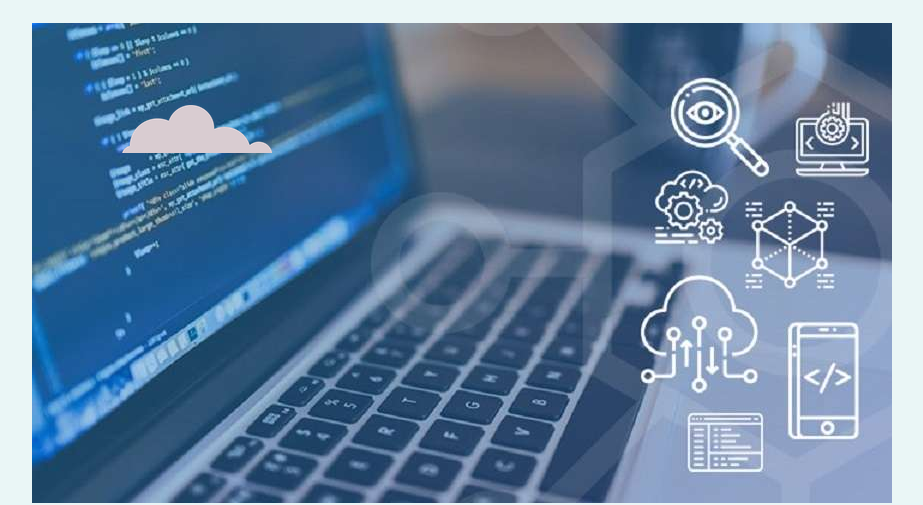
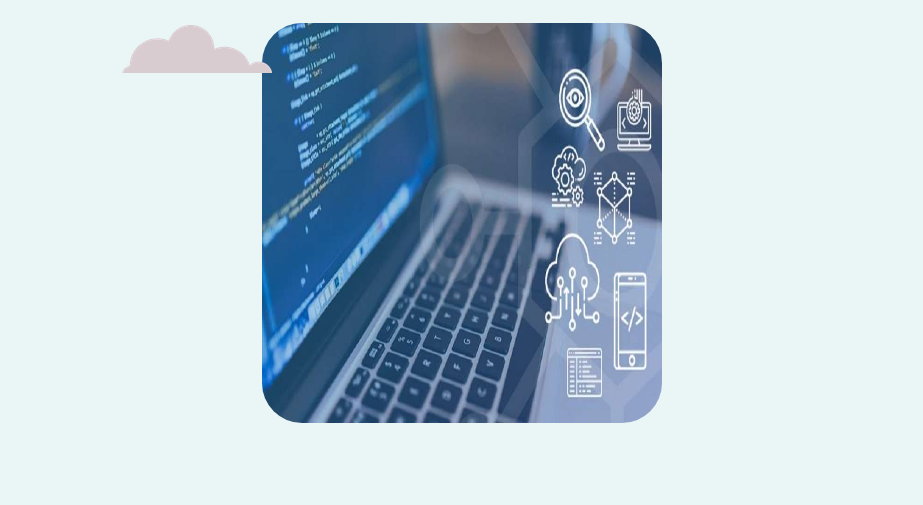
Before and after one commit to asmitawalunj/CSS, a plain HTML site: page index.html in a window 1280 px wide. Shown: the part 330-835 px from the top of the page, without its empty margins (178-1101 px from the left). Drawn offline with Linux system fonts and the light colour scheme; a web font is replaced by a local one.

Commit message:
Update styles.css

```diff
--- a/css/styles.css
+++ b/css/styles.css
@@ -35,6 +35,11 @@ body{
   font-family: 'Yusei Magic', sans-serif;
 }
 
+.front-page{
+  border-radius: 10%;
+height: 400px;
+  width:400px;
+}
 .bottom-cloud{
   position: absolute;
 bottom: 350px;
```
